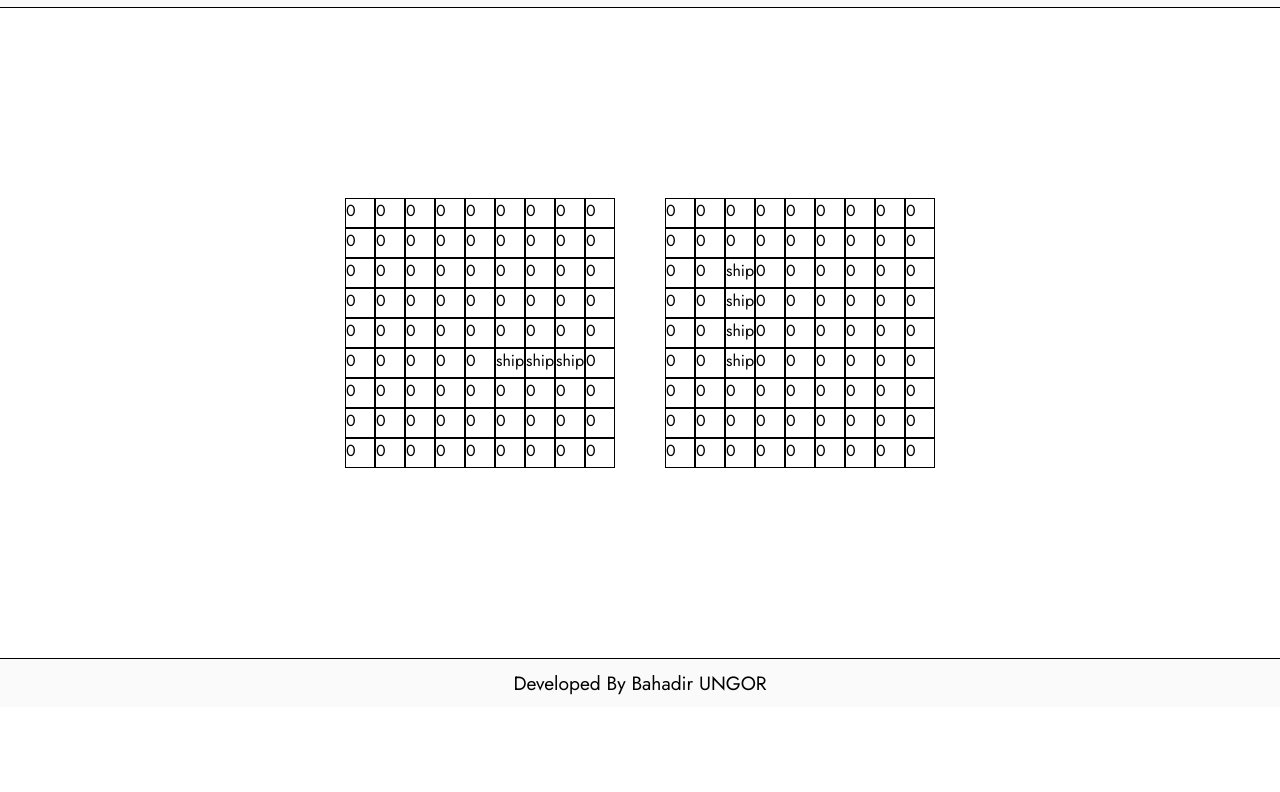
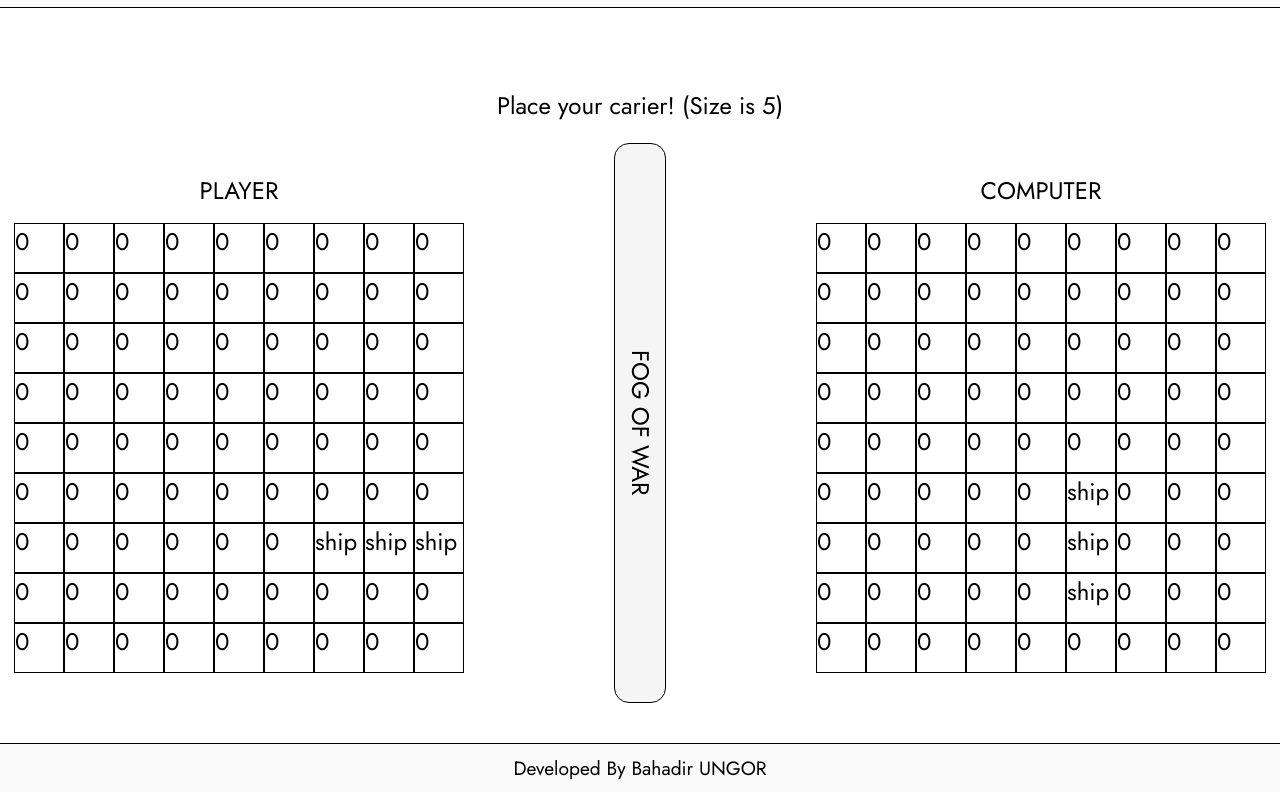
Before and after one commit to bahaungor/battleship, a website built with webpack: page src/index.html in a window 1280 px wide. Shown: the part 93-885 px from the top of the page. Before the commit the page ends 800 px from the top, so only its background shows below. Built offline with nearby package versions, Linux system fonts and the light colour scheme.

Commit message:
ship hit logic implemented

```diff
--- a/src/index.js
+++ b/src/index.js
@@ -11,11 +11,39 @@ const setTheme = (function () {
 })();
 document.querySelector('.tt').addEventListener('click', setTheme)
 
+const header = document.querySelector('header');
 const main = document.querySelector('main')
 main.textContent = ""
+const status = document.createElement('div')
+status.classList.add('status')
+status.textContent = 'Place your carier! (Size is 5)'
+header.parentNode.insertBefore(status, main);
+
+let playerShips = []
+let computerShips = []
+
+const carier = Ship(5)
+const commander = Ship(4)
+const assault = Ship(3)
+const cruiser = Ship(2)
+const frigate = Ship(1)
+playerShips.push(carier, commander, assault, cruiser, frigate)
+computerShips.push(carier, commander, assault, cruiser, frigate)
+
+const playerBoardContainer = document.createElement('div')
+playerBoardContainer.classList.add('boardContainer')
+playerBoardContainer.textContent = "PLAYER"
+
+const fogOfWar = document.createElement('div')
+fogOfWar.classList.add('fogOfWar')
+fogOfWar.textContent = 'FOG OF WAR'
+
+const computerBoardContainer = document.createElement('div')
+computerBoardContainer.classList.add('boardContainer')
+computerBoardContainer.textContent = "COMPUTER"
 
 const playerBoard = Gameboard();
-playerBoard.placeShip(5,5,3,"horizontal")
+playerBoard.placeShip(6,6,3,"horizontal")
 // console.log(playerBoard.board)
 const player = document.createElement('div')
 player.classList.add('board')
@@ -26,18 +54,18 @@ playerBoard.board.forEach((item,i) => {
         div.setAttribute("y",j)
         div.textContent = cell
         div.addEventListener('click', (e) => {
-            playerBoard.receiveAttack(e.target.attributes.x.value, e.target.attributes.y.value)
-            console.log(playerBoard.board)
-            // console.log("text: ", e.target.textContent)
-            // console.log("x: ", e.target.attributes.x.value)
-            // console.log("y: ", e.target.attributes.y.value)
+            const result = playerBoard.receiveAttack(e.target.attributes.x.value, e.target.attributes.y.value)
+            // e.target.textContent = result
+            // console.log(playerBoard.board)
+            if (result === 'hit') e.target.classList.add('hit')
+            if (result === 'missed') e.target.classList.add('missed')
         })
         player.appendChild(div)
     })
 })
 
 const computerBoard = Gameboard();
-computerBoard.placeShip(2,2,3,"vertical")
+computerBoard.placeShip(5,5,3,"vertical")
 // console.log(computerBoard.board)
 const computer = document.createElement('div')
 computer.classList.add('board')
@@ -48,16 +76,19 @@ computerBoard.board.forEach((item,i) => {
         div.setAttribute("y",j)
         div.textContent = cell
         div.addEventListener('click', (e) => {
-            computerBoard.receiveAttack(e.target.attributes.x.value, e.target.attributes.y.value)
-            console.log(computerBoard.board)
-            // console.log("x: ", e.target.attributes.x.value)
-            // console.log("y: ", e.target.attributes.y.value)
+            const result = computerBoard.receiveAttack(e.target.attributes.x.value, e.target.attributes.y.value)
+            // e.target.textContent = result
+            // console.log(playerBoard.board)
+            if (result === 'hit') e.target.classList.add('hit')
+            if (result === 'missed') e.target.classList.add('missed')
         })
 
         computer.appendChild(div)
     })
 })
 
-main.appendChild(player)
-main.appendChild(computer)
-// main.textContent = "weee"
+playerBoardContainer.appendChild(player)
+computerBoardContainer.appendChild(computer)
+main.appendChild(playerBoardContainer)
+main.appendChild(fogOfWar)
+main.appendChild(computerBoardContainer)
--- a/src/logic.js
+++ b/src/logic.js
@@ -25,23 +25,35 @@ export function Gameboard(){
     let board = Array(9).fill().map(() => Array(9).fill(0));
 
     function placeShip(x,y,len,alignment){
+        x = parseInt(x)
+        y = parseInt(y)
+        len = parseInt(len)
         if (x>9 || y >9 || x<0 || y<0) return false
 
-        const ship = Ship(len)
+        if(alignment==='vertical'){
+            if(y+len > 9) return false
+        } else if (alignment==='horizontal') {
+            if(x+len > 9) return false
+        }
 
-        if(alignment==='vertical'){
-            if(y+ship.length > 9) return false
+        if (board[x][y] != 0) return false
+        if (alignment==='vertical'){
+            for (let i = 0; i <= len-1; i++) {
+                if (board[x+i][y] != 0) return false
+            }
         } else if (alignment==='horizontal') {
-            if(x+ship.length > 9) return false
+            for (let i = 0; i <= len-1; i++) {
+                if (board[x][y+i] != 0) return false
+            }
         }
 
         board[x][y] = 'ship'
         if (alignment==='vertical'){
-            for (let i = 1; i <= ship.length; i++) {
+            for (let i = 0; i <= len-1; i++) {
                 board[x+i][y] = 'ship'
             }
         } else if (alignment==='horizontal') {
-            for (let i = 0; i < ship.length; i++) {
+            for (let i = 0; i <= len-1; i++) {
                 board[x][y+i] = 'ship'
             }
         }
@@ -49,6 +61,8 @@ export function Gameboard(){
     }
 
     function receiveAttack(x,y){
+        if (board[x][y] === 'missed' || board[x][y] === 'hit')
+            return
         if(board[x][y] === 'ship'){
             board[x][y] = 'hit'
             return 'hit'
--- a/src/style.css
+++ b/src/style.css
@@ -123,24 +123,53 @@ header img{
     width: 80px;
 }
 
+.status{
+    text-align: center;
+    padding: 80px;
+    font-size: 1.5rem;
+    margin-bottom: -100px;
+}
+
 main{
     flex: 1;
     padding: 40px;
     display: flex;
     justify-content: center;
     align-items: center;
-    gap: 50px;
+    gap: 150px;
+}
+
+.boardContainer{
+    display: flex;
+    flex-direction: column;
+    align-items: center;
+    gap: 15px;
+    font-size: 1.5rem;
+}
+
+.fogOfWar{
+    width: 20px;
+    writing-mode: vertical-lr;
+    display: flex;
+    justify-content: center;
+    align-items: center;
+    height: 70%;
+    padding: 25px;
+    font-size: 1.5rem;
+    background-color: var(--bg3);
+    border-radius: 15px;
+    border: var(--border);
 }
 
 .board{
     display: grid;
-    grid-template-columns: repeat(9, 30px);
+    grid-template-columns: repeat(9, 50px);
 }
 
 .board div{
-    width: 30px;
-    height: 30px;
-    border: 1px solid black;
+    width: 50px;
+    height: 50px;
+    border: var(--border)
 }
 
 footer{
@@ -150,3 +179,11 @@ footer{
     border-top: var(--border);
     background-color: var(--bg2);
 }
+
+.missed{
+    background-color: orange;
+}
+
+.hit{
+    background-color: crimson;
+}
```
Also changed, not shown: dist/main.js.
